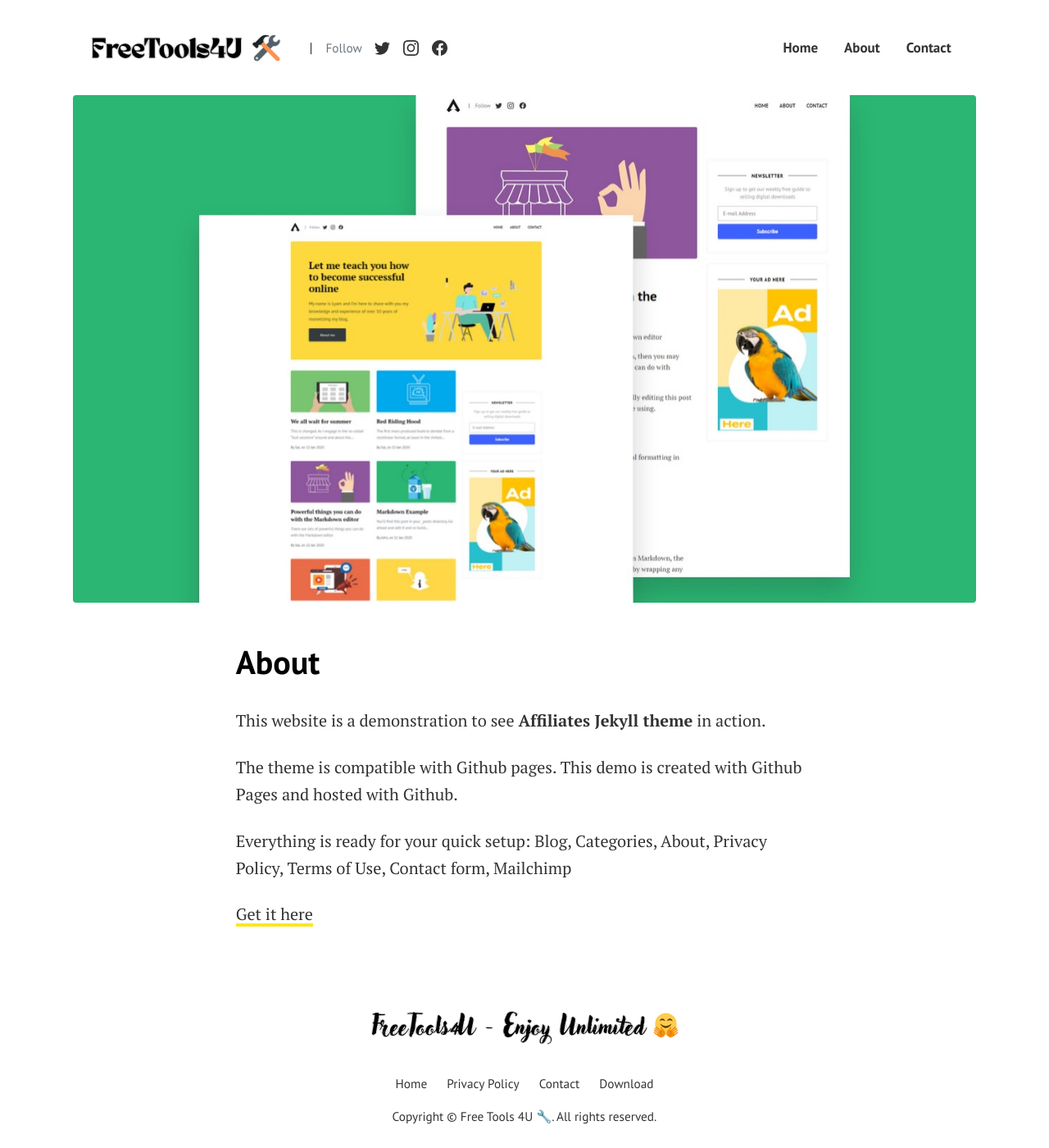
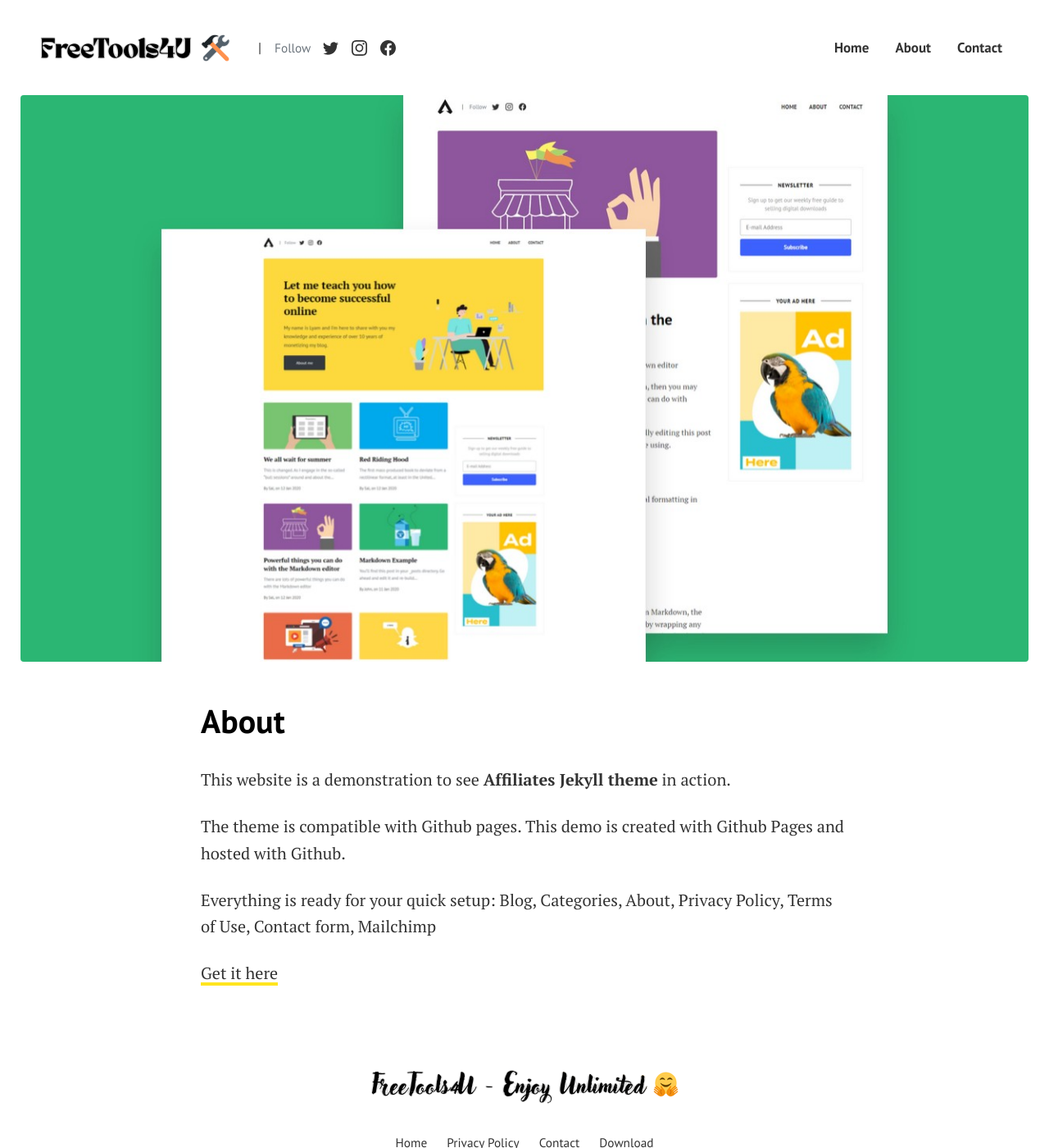
Before and after one commit to freetools4u/freetools4u-site, a Jekyll site: the page built from pages/about.md, in a window 1280 px wide and 1400 px high. Shown: the whole window at 82% size. Built offline with Jekyll 4.4.1, drawn with Linux system fonts in a browser that asks for light colours.

Commit message:
Update theme.scss

```diff
--- a/assets/css/theme.scss
+++ b/assets/css/theme.scss
@@ -32,8 +32,8 @@
 }
 @media (max-width: 1366px) {
     .container-xl, .container-lg, .container-md, .container-sm, .container {
-        width:90%;
-        max-width:90%;
+        width:100%;
+        max-width:100%;
         padding:0 25px;
     }
 }
```
